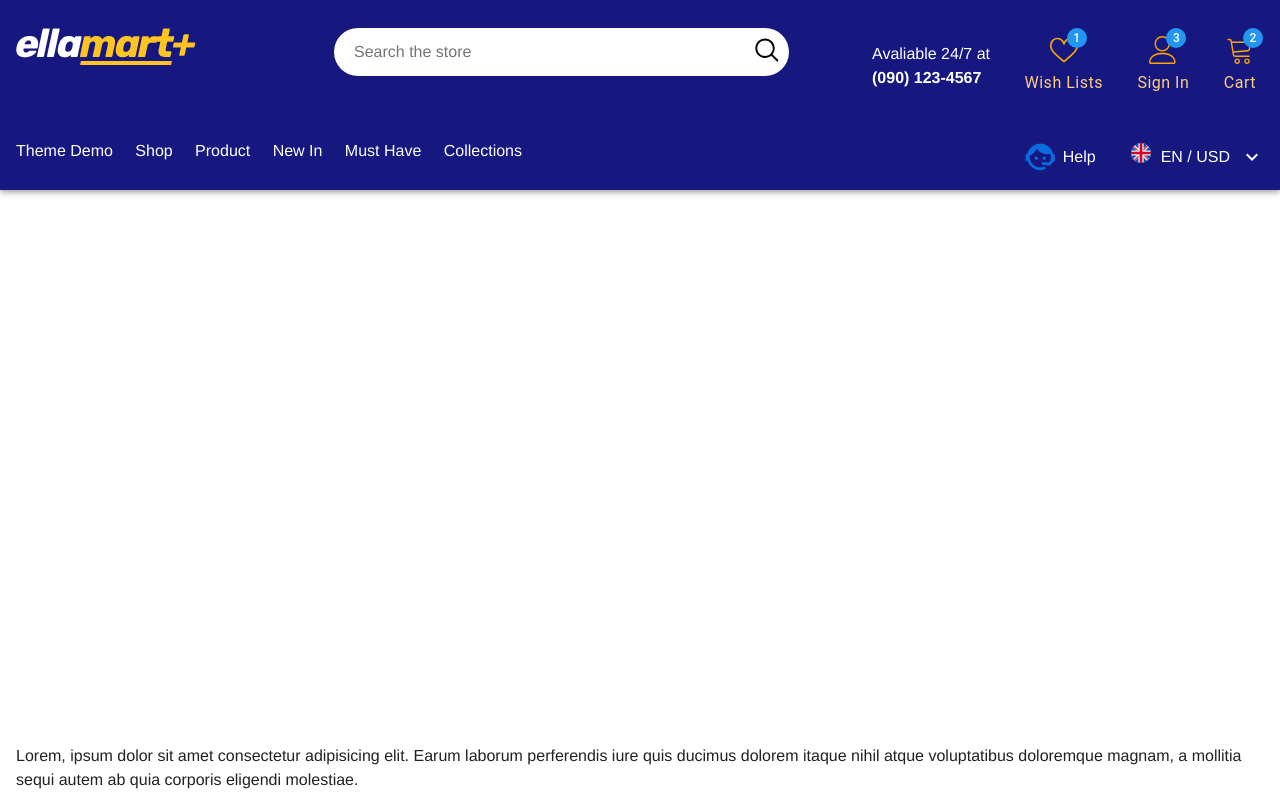
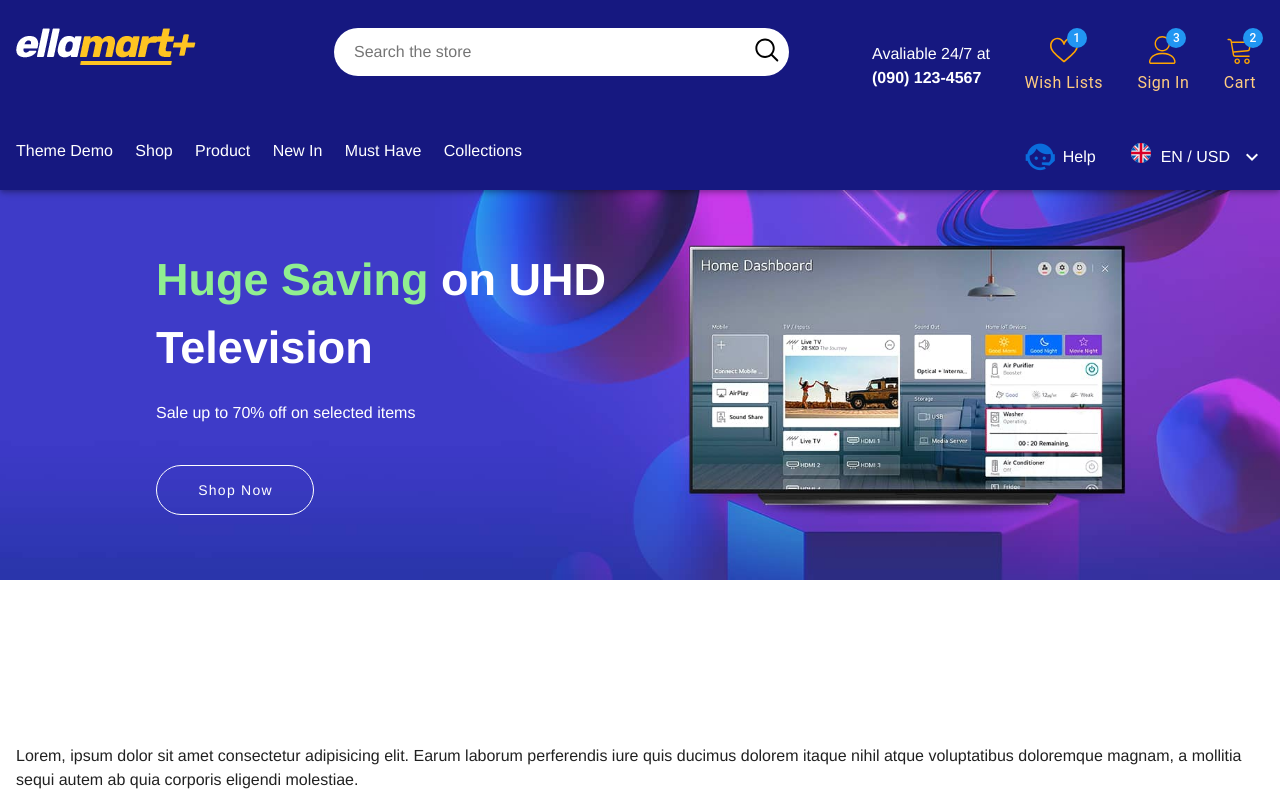
Before and after one commit to hossam2000ayman/allamart-project, a Vue app: page / in a window 1280 px wide. Built offline with nearby package versions, Linux system fonts and the light colour scheme.

Commit message:
allmart-upper-banner

```diff
--- a/src/components/global/AppLayout.vue
+++ b/src/components/global/AppLayout.vue
@@ -3,7 +3,7 @@
     <v-layout>
       <CartDrawer />
       <AppNavbar />
-      <v-main>
+      <v-main style="padding-top: 190px">
         <!-- dynamic data will be every content in landing by using "<slot>" -->
         <slot></slot>
       </v-main>
--- /dev/null
+++ b/src/components/module/home_module/UpperBanner.vue
@@ -0,0 +1,49 @@
+<template>
+  <div class="banner">
+    <div class="parent">
+      <v-container>
+        <v-row>
+          <v-col cols="6">
+            <div class="content">
+              <h3><span>Huge Saving </span> on UHD Television</h3>
+              <p class="hint">Sale up to 70% off on selected items</p>
+              <v-btn
+                variant="outlined"
+                class="py-4 px-10"
+                density="combact"
+                style="border-radius: 30px; text-transform: none"
+              >
+                Shop Now
+              </v-btn>
+            </div>
+          </v-col>
+        </v-row>
+      </v-container>
+    </div>
+  </div>
+</template>
+
+<style scoped lang="scss">
+.banner {
+  .parent {
+    height: 390px;
+    background-image: url(../../../assets/images/banner-bg.jpg);
+    background-size: cover;
+    background-position: left top;
+    .content {
+      color: white;
+      padding: 40px 0px 0px 100px;
+      h3 {
+        font-size: 45px;
+        font-weight: 900;
+        span {
+          color: lightgreen;
+        }
+      }
+      .hint {
+        margin: 20px 0 40px;
+      }
+    }
+  }
+}
+</style>
--- a/src/views/HomeView.vue
+++ b/src/views/HomeView.vue
@@ -1,6 +1,12 @@
 <template class="home">
-  <h1>This is Home Page</h1>
+  <UpperBanner />
 </template>
 <script>
-export default {};
+import UpperBanner from "@/components/module/home_module/UpperBanner.vue";
+
+export default {
+  components: {
+    UpperBanner,
+  },
+};
 </script>
```
